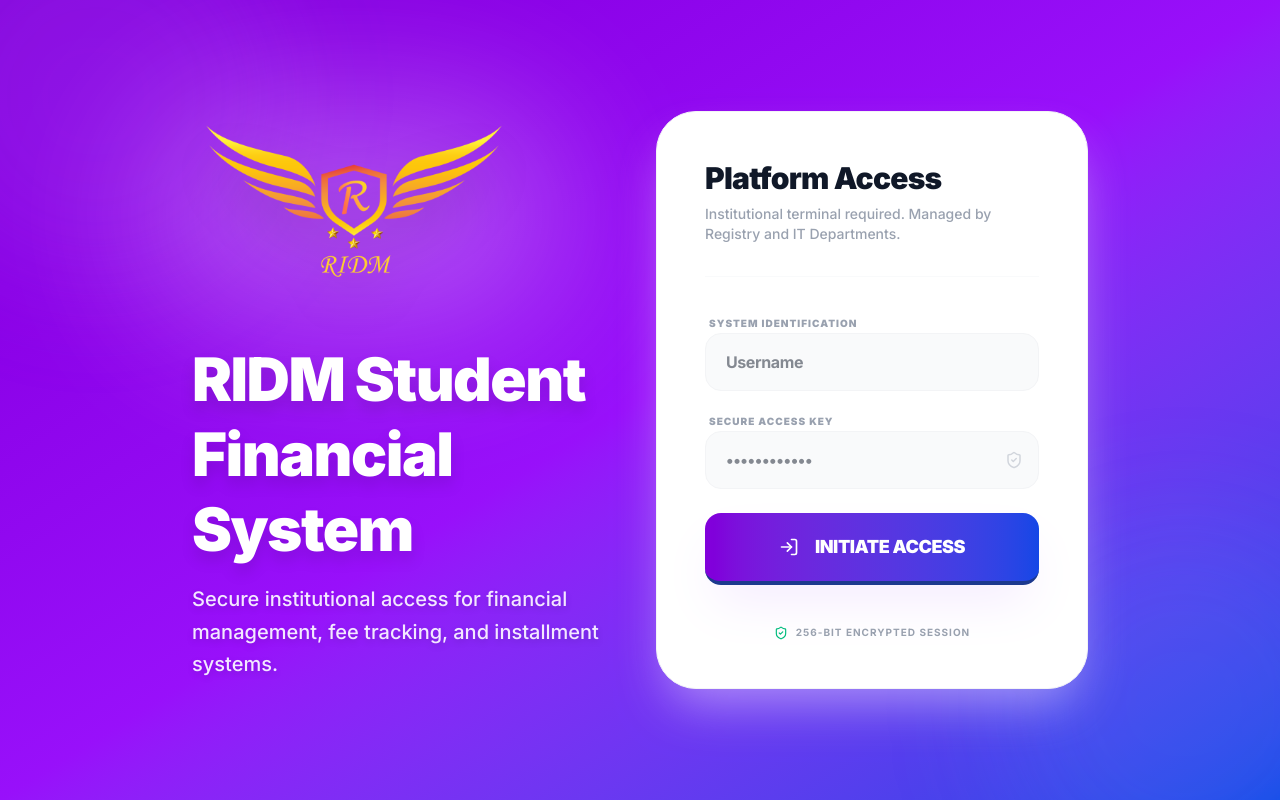
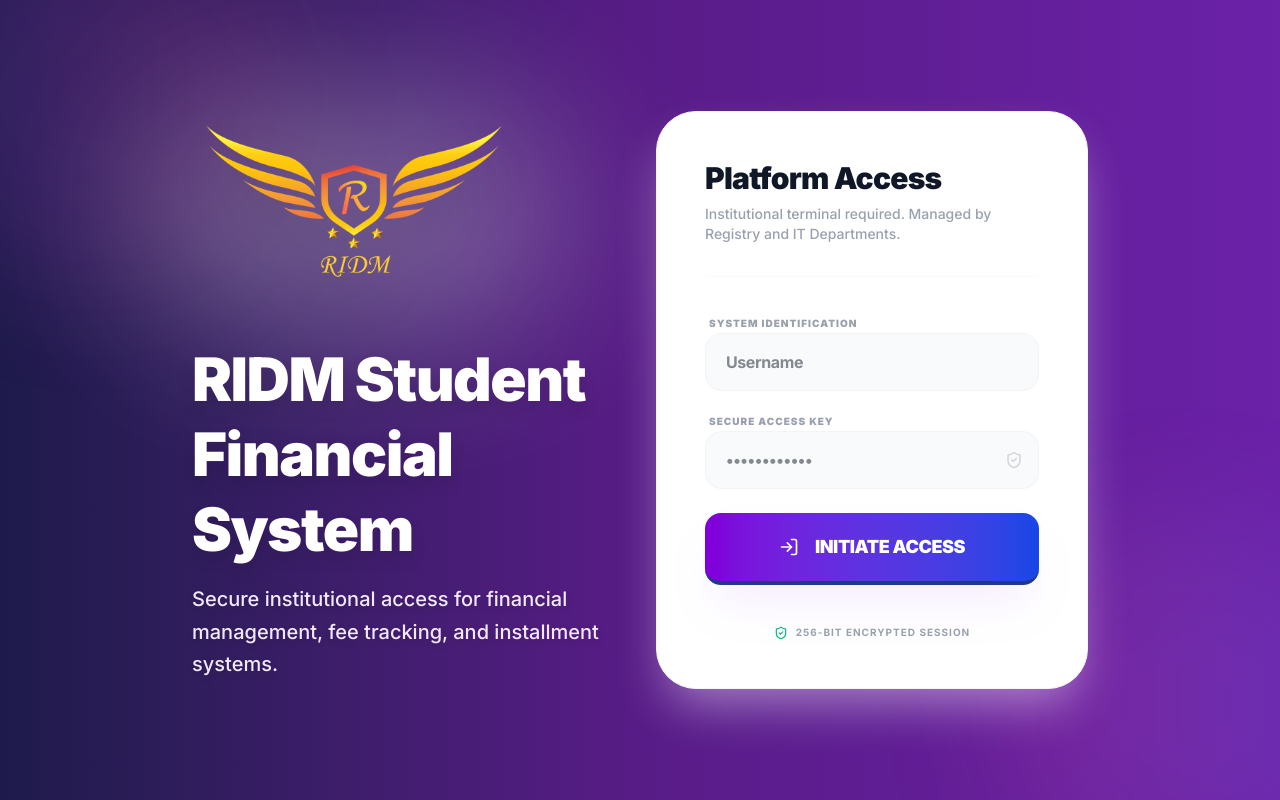
Before and after one commit to abdul7777871234-maker/RIDM-School-Financial-System, a Next.js app: page /login in a window 1280 px wide. Built offline with nearby package versions, Linux system fonts and the light colour scheme.

Commit message:
I have successfully updated the background style of the login page with the requested colors:

```diff
--- a/src/app/(dashboard)/layout.tsx
+++ b/src/app/(dashboard)/layout.tsx
@@ -172,7 +172,7 @@ export default function DashboardLayout({ children }: { children: React.ReactNod
   const adminPortalUrl = process.env.NEXT_PUBLIC_ADMIN_PORTAL_URL;
 
   return (
-    <div className="min-h-screen bg-gray-50 flex overflow-x-hidden">
+    <div className="min-h-screen bg-gradient-to-r from-purple-500/5 via-pink-500/5 to-blue-500/5 flex overflow-x-hidden">
       {/* Mobile Sidebar Backdrop */}
       {isSidebarOpen && (
         <div
--- a/src/app/login/page.tsx
+++ b/src/app/login/page.tsx
@@ -49,7 +49,7 @@ export default function Login() {
 
   return (
     <div
-      className="min-h-screen bg-gradient-to-br from-purple-700 via-purple-600 to-blue-700 flex items-center justify-center p-6 relative overflow-hidden"
+      className="min-h-screen bg-gradient-to-r from-[#1e1b4b] via-[#581c87] to-[#6b21a8] flex items-center justify-center p-6 relative overflow-hidden"
     >
       {/* Islamic Pattern Overlay */}
       <div
@@ -60,9 +60,9 @@ export default function Login() {
         }}
       />
 
-      <div className="absolute top-0 left-0 w-full h-full bg-linear-to-br from-purple-800/30 to-blue-900/30 -z-10" />
-      <div className="absolute -top-24 -left-24 w-96 h-96 bg-purple-400/20 rounded-full blur-3xl animate-pulse" />
-      <div className="absolute -bottom-24 -right-24 w-96 h-96 bg-blue-400/20 rounded-full blur-3xl animate-pulse" />
+      <div className="absolute top-0 left-0 w-full h-full bg-gradient-to-r from-purple-800/10 via-pink-800/10 to-blue-900/10 -z-10" />
+      <div className="absolute -top-24 -left-24 w-96 h-96 bg-gradient-to-r from-purple-500/20 to-pink-500/20 rounded-full blur-3xl animate-pulse" />
+      <div className="absolute -bottom-24 -right-24 w-96 h-96 bg-gradient-to-r from-pink-500/20 to-blue-500/20 rounded-full blur-3xl animate-pulse" />
 
       <div className="w-full max-w-4xl grid grid-cols-1 md:grid-cols-12 gap-6 md:gap-8 items-center z-10 basis-full">
         {/* Branding & Visual column */}
```
